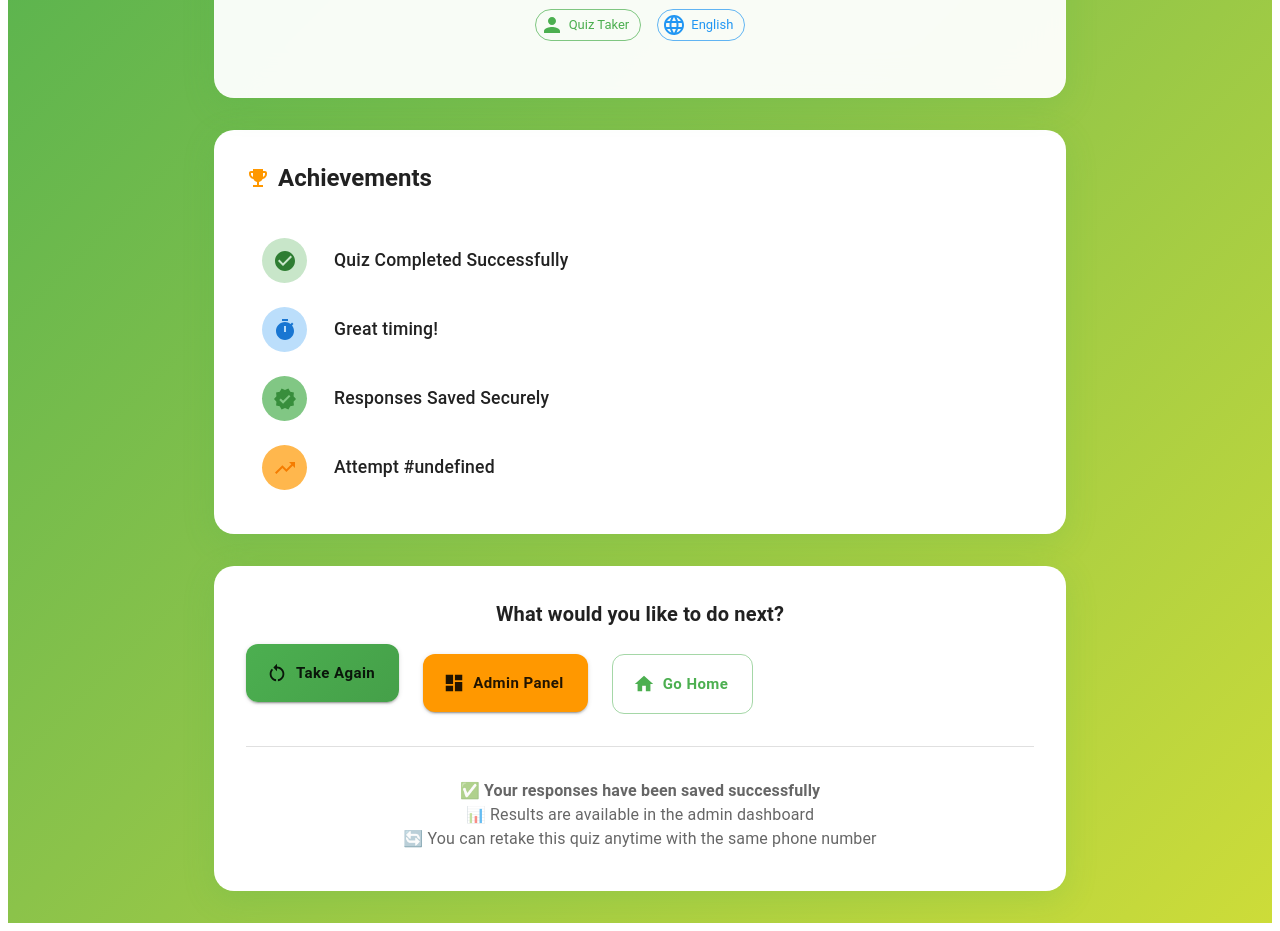
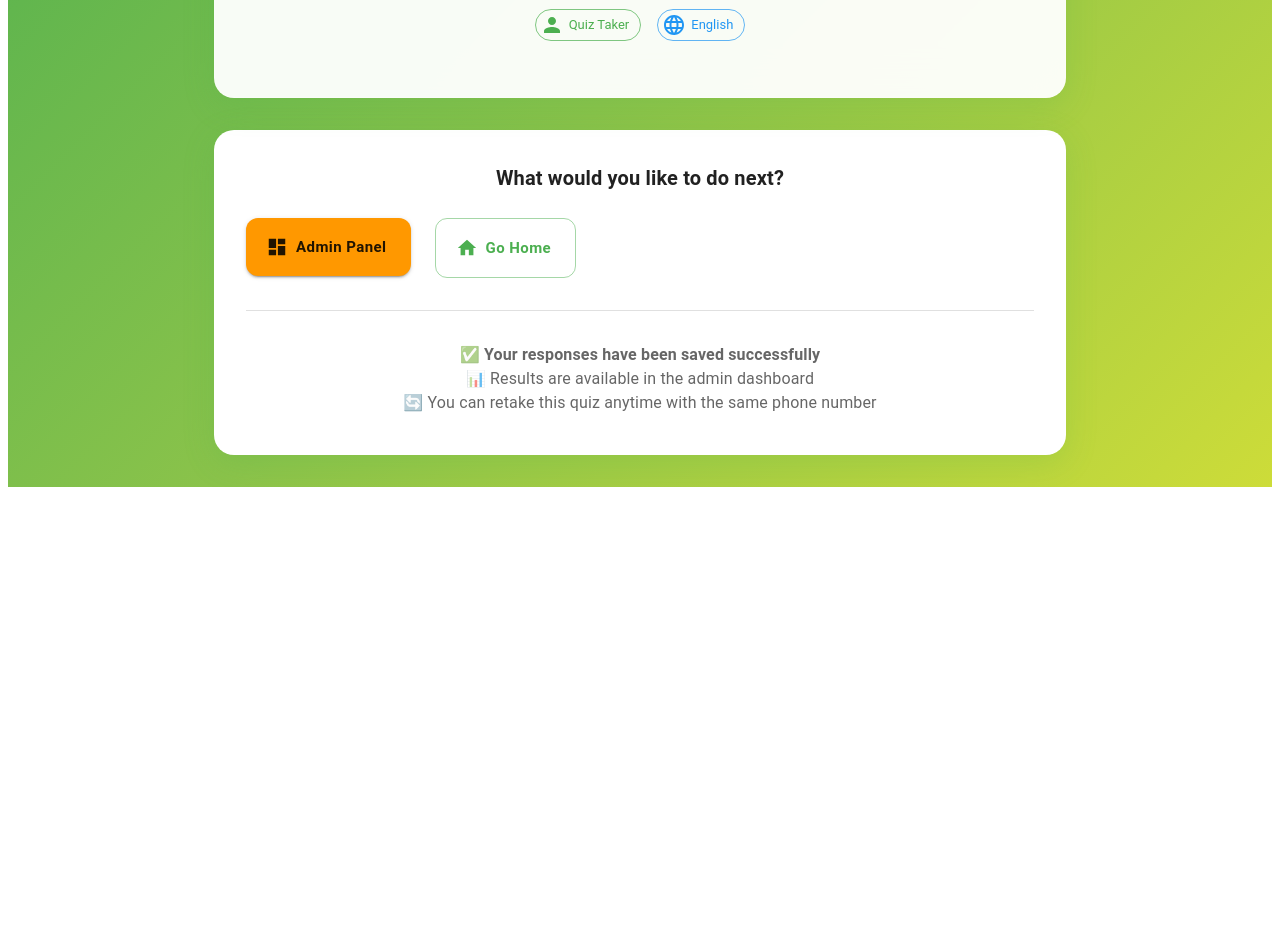
Before and after one commit to Sudhanandhini/childfund-onlinetest, a React (Vite) app in the folder frontend/: page /thankyou in a window 1280 px wide. Shown: the part 360-1291 px from the top of the page. After the commit the page ends 855 px from the top, so only its background shows below. Built offline with nearby package versions, Linux system fonts and the light colour scheme.

Commit message:
thank you page design

```diff
--- a/frontend/src/pages/ThankYou.jsx
+++ b/frontend/src/pages/ThankYou.jsx
@@ -241,28 +241,28 @@ export default function ThankYou() {
     }
   };
 
-  const achievements = [
-    {
-      icon: <CheckCircle />,
-      text: 'Quiz Completed Successfully',
-      color: 'success'
-    },
-    {
-      icon: <Timer />,
-      text: completionTime ? `Finished in ${completionTime} minutes` : 'Great timing!',
-      color: 'info'
-    },
-    {
-      icon: <Verified />,
-      text: 'Responses Saved Securely',
-      color: 'primary'
-    },
-    {
-      icon: <TrendingUp />,
-      text: isNewUser ? 'First Attempt!' : `Attempt #${attemptNumber}`,
-      color: 'secondary'
-    },
-  ];
+  // const achievements = [
+  //   {
+  //     icon: <CheckCircle />,
+  //     text: 'Quiz Completed Successfully',
+  //     color: 'success'
+  //   },
+  //   {
+  //     icon: <Timer />,
+  //     text: completionTime ? `Finished in ${completionTime} minutes` : 'Great timing!',
+  //     color: 'info'
+  //   },
+  //   {
+  //     icon: <Verified />,
+  //     text: 'Responses Saved Securely',
+  //     color: 'primary'
+  //   },
+  //   {
+  //     icon: <TrendingUp />,
+  //     text: isNewUser ? 'First Attempt!' : `Attempt #${attemptNumber}`,
+  //     color: 'secondary'
+  //   },
+  // ];
 
   return (
     <ThemeProvider theme={theme}>
@@ -313,7 +313,7 @@ export default function ThankYou() {
         />
 
         {/* CSS Confetti Effect */}
-        {showConfetti && (
+        {/* {showConfetti && (
           <Box
             sx={{
               position: 'fixed',
@@ -325,7 +325,7 @@ export default function ThankYou() {
               zIndex: 1000,
             }}
           >
-            {/* Generate confetti pieces */}
+
             {[...Array(25)].map((_, i) => (
               <Box
                 key={i}
@@ -350,7 +350,7 @@ export default function ThankYou() {
               />
             ))}
           </Box>
-        )}
+        )} */}
 
         <Container maxWidth="md" sx={{ py: 4, position: 'relative', zIndex: 1 }}>
           {/* Main Success Card */}
@@ -469,7 +469,7 @@ export default function ThankYou() {
           </Fade>
 
           {/* Achievements Card */}
-          <Slide direction="up" in={animationStep >= 3} timeout={1000}>
+          {/* <Slide direction="up" in={animationStep >= 3} timeout={1000}>
             <Card sx={{ mb: 4 }}>
               <CardContent sx={{ p: 4 }}>
                 <Typography
@@ -513,7 +513,7 @@ export default function ThankYou() {
                 </List>
               </CardContent>
             </Card>
-          </Slide>
+          </Slide> */}
 
           {/* Performance Stats */}
           {(score !== undefined || completionTime) && (
@@ -581,25 +581,6 @@ export default function ThankYou() {
                 </Typography>
 
                 <Grid container spacing={3}>
-                  <Grid item xs={12} sm={6} md={3}>
-                    <Button
-                      fullWidth
-                      variant="contained"
-                      size="large"
-                      startIcon={<RestartAlt />}
-                      onClick={handleTakeAgain}
-                      sx={{
-                        background: 'linear-gradient(135deg, #4caf50 0%, #45a049 100%)',
-                        '&:hover': {
-                          background: 'linear-gradient(135deg, #45a049 0%, #3d8b40 100%)',
-                        },
-                        animation: `${bounce} 2s infinite`,
-                        py: 2,
-                      }}
-                    >
-                      Take Again
-                    </Button>
-                  </Grid>
 
                   <Grid item xs={12} sm={6} md={3}>
                     <Button
@@ -615,18 +596,7 @@ export default function ThankYou() {
                     </Button>
                   </Grid>
 
-                  {/* <Grid item xs={12} sm={6} md={3}>
-                    <Button
-                      fullWidth
-                      variant="outlined"
-                      size="large"
-                      startIcon={<Share />}
-                      onClick={handleShare}
-                      sx={{ py: 2 }}
-                    >
-                      Share Result
-                    </Button>
-                  </Grid> */}
+
 
                   <Grid item xs={12} sm={6} md={3}>
                     <Button
```
